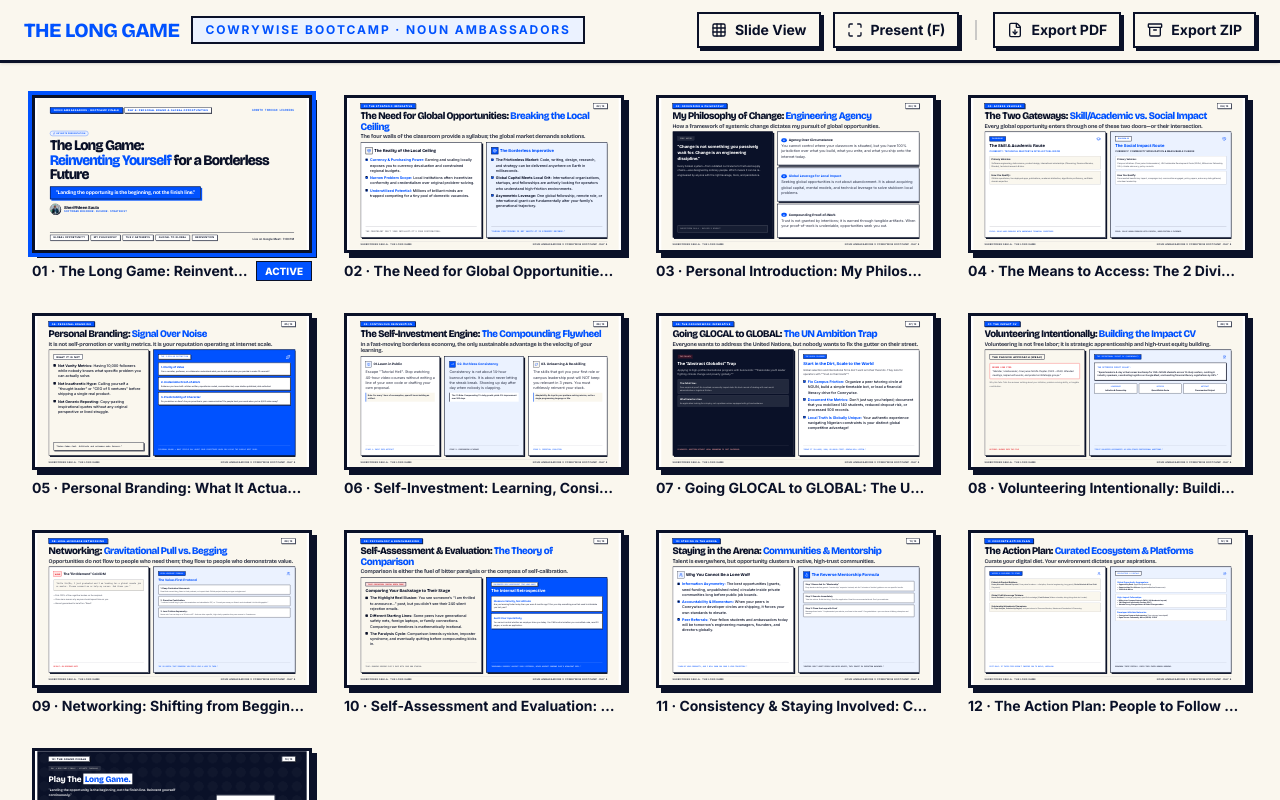
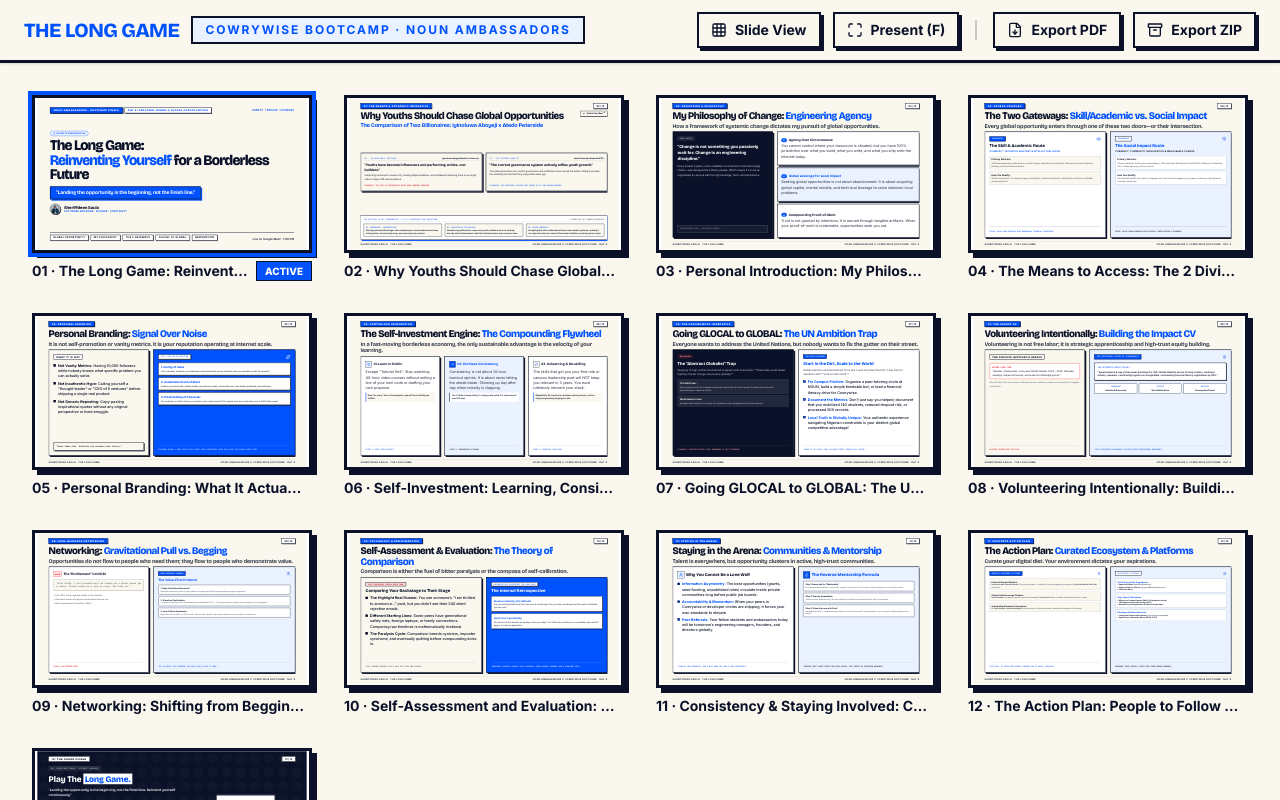
Before and after one commit to SalamBhai/cowrywise-noun-global, a React (Vite) app: page / in a window 1280 px wide. Both pictures are taken after a click on the button "Grid (G)". Built offline with nearby package versions, Linux system fonts and the light colour scheme.

Commit message:
feat(slide2): add billionaire debate between Iyinoluwa Aboyeji and Atedo Peterside with reel link and action levers

```diff
--- a/src/components/deck/slides.tsx
+++ b/src/components/deck/slides.tsx
@@ -115,83 +115,122 @@ export const slides: SlideDef[] = [
   },
 
   /* ==========================================================================
-     SLIDE 2: THE NEED FOR GLOBAL OPPORTUNITIES
+     SLIDE 2: WHY YOUTHS SHOULD CHASE GLOBAL OPPORTUNITIES
      ========================================================================== */
   {
     id: "need-for-global-opportunities",
-    title: "The Need for Global Opportunities: Beyond the Classroom Ceiling",
-    notes:
-      "KEY MESSAGE: Why are we even talking about global opportunities? Break down the local ceiling versus global scale. Highlight that in Nigeria and across Africa, our physical environment can sometimes place artificial ceilings on career velocity, income, and problem scope. The internet democratized access—your proof-of-work has no geographic boundary. Ask the audience: 'How many of you feel the syllabus in class was written for a world that no longer exists?'",
+    title: "Why Youths Should Chase Global Opportunities: A Tale of Two Billionaires",
     render: ({ index, total }) => (
-      <SlideLayout index={index} total={total} label="01: The Strategic imperative">
-        <div>
-          <h2 className="slide-title">
-            The Need for Global Opportunities:
-            <span className="text-[#0052FF] ml-3">Breaking the Local Ceiling</span>
-          </h2>
-          <p className="slide-subtitle mt-2 text-[#0A1128]/80 font-normal">
-            The four walls of the classroom provide a syllabus; the global market demands solutions.
-          </p>
+      <SlideLayout index={index} total={total} label="01: The Debate & Strategic Imperative">
+        <div className="flex items-start justify-between">
+          <div>
+            <h2 className="slide-title">
+              Why Youths Should Chase Global Opportunities
+            </h2>
+            <p className="slide-subtitle mt-1 text-[#0052FF] font-semibold">
+              The Comparison of Two Billionaires: Iyinoluwa Aboyeji x Atedo Peterside
+            </p>
+          </div>
+          <a
+            href="https://www.instagram.com/reels/DbKXWU7omXs/"
+            target="_blank"
+            rel="noreferrer"
+            className="deck-ui-btn px-4 py-2 bg-[#0052FF] text-white hover:bg-[#0039C7] text-sm font-bold shadow-[4px_4px_0_0_#0A1128]"
+          >
+            <ExternalLink className="h-4 w-4 mr-1.5" /> Watch Case Reel ↗
+          </a>
         </div>
 
-        <div className="grid grid-cols-12 gap-8 items-stretch flex-1 my-4">
-          <Card className="col-span-6 p-8 flex flex-col justify-between">
+        {/* Top: The Two Perspectives */}
+        <div className="grid grid-cols-12 gap-6 items-stretch my-3">
+          <Card className="col-span-6 p-6 flex flex-col justify-between" tone="paper">
             <div>
-              <div className="flex items-center gap-3">
-                <span className="brut-flat border-[3px] border-[#0A1128] bg-[#FAF7EE] p-2 text-[#0A1128]">
-                  <Scale className="h-7 w-7 text-[#0052FF]" />
+              <div className="flex items-center justify-between pb-2 border-b-2 border-[#0A1128]/20">
+                <span className="font-mono text-xs font-extrabold uppercase tracking-widest text-[#0052FF]">
+                  01 · The Builder's Critique
                 </span>
-                <h3 className="font-display text-3xl font-extrabold text-[#0A1128]">
-                  The Reality of the Local Ceiling
-                </h3>
+                <span className="font-display font-extrabold text-sm text-[#0A1128]">
+                  Iyinoluwa Aboyeji (Andela / Unicorns)
+                </span>
               </div>
-              <ul className="mt-6 space-y-4">
-                <Bullet>
-                  <strong className="text-[#0052FF]">Currency &amp; Purchasing Power:</strong> Earning and scaling locally exposes you to currency devaluation and constrained regional budgets.
-                </Bullet>
-                <Bullet>
-                  <strong className="text-[#0052FF]">Narrow Problem Scope:</strong> Local institutions often incentivize conformity and credentialism over original problem-solving.
-                </Bullet>
-                <Bullet>
-                  <strong className="text-[#0052FF]">Underutilized Potential:</strong> Millions of brilliant minds are trapped competing for a tiny pool of domestic vacancies.
-                </Bullet>
-              </ul>
+              <p className="font-display text-2xl font-extrabold text-[#0A1128] mt-4 leading-snug">
+                "Youths have become influencers and performing artists—not builders."
+              </p>
+              <p className="text-base text-[#0A1128]/85 mt-2.5 leading-relaxed font-medium">
+                Subjecting ourselves to mediocrity, chasing digital validation, and mistakenly believing there is no longer value in deep craft and excellence.
+              </p>
             </div>
-            <div className="border-t-2 border-[#0A1128]/20 pt-4 mt-4">
-              <span className="text-sm font-mono font-bold uppercase tracking-wider text-[#0A1128]/70">
-                The constraint isn't your intellect—it's your distribution.
+            <div className="mt-3 pt-2 border-t border-[#0A1128]/15">
+              <span className="text-xs font-mono font-bold text-red-600 uppercase">
+                Diagnosis: The trap of performative noise over tangible creation.
               </span>
             </div>
           </Card>
 
-          <Card className="col-span-6 p-8 flex flex-col justify-between" tone="soft">
+          <Card className="col-span-6 p-6 flex flex-col justify-between" tone="paper">
             <div>
-              <div className="flex items-center gap-3">
-                <span className="brut-flat border-[3px] border-[#0A1128] bg-[#0052FF] p-2 text-white">
-                  <Globe className="h-7 w-7 text-white" />
+              <div className="flex items-center justify-between pb-2 border-b-2 border-[#0A1128]/20">
+                <span className="font-mono text-xs font-extrabold uppercase tracking-widest text-[#0052FF]">
+                  02 · The Systemic Reality
                 </span>
-                <h3 className="font-display text-3xl font-extrabold text-[#0052FF]">
-                  The Borderless Imperative
-                </h3>
+                <span className="font-display font-extrabold text-sm text-[#0A1128]">
+                  Atedo Peterside (Stanbic IBTC)
+                </span>
               </div>
-              <ul className="mt-6 space-y-4">
-                <Bullet tone="blue">
-                  <strong className="text-[#0A1128]">The Frictionless Market:</strong> Code, writing, design, research, and strategy can be delivered anywhere on Earth in milliseconds.
-                </Bullet>
-                <Bullet tone="blue">
-                  <strong className="text-[#0A1128]">Global Capital Meets Local Grit:</strong> International organizations, startups, and fellowships are actively looking for operators who understand high-friction environments.
-                </Bullet>
-                <Bullet tone="blue">
-                  <strong className="text-[#0A1128]">Asymmetric Leverage:</strong> One global fellowship, remote role, or international grant can fundamentally alter your family’s generational trajectory.
-                </Bullet>
-              </ul>
+              <p className="font-display text-2xl font-extrabold text-[#0A1128] mt-4 leading-snug">
+                "The current governance system actively stifles youth growth."
+              </p>
+              <p className="text-base text-[#0A1128]/85 mt-2.5 leading-relaxed font-medium">
+                The older generation who control governance and institutions have closed the ladder, failing to provide the enabling environment they enjoyed decades ago.
+              </p>
             </div>
-            <div className="border-t-2 border-[#0A1128]/20 pt-4 mt-4">
-              <span className="text-sm font-mono font-bold uppercase tracking-wider text-[#0052FF]">
-                "Global positioning is not vanity—it is economic defense."
+            <div className="mt-3 pt-2 border-t border-[#0A1128]/15">
+              <span className="text-xs font-mono font-bold text-[#0052FF] uppercase">
+                Diagnosis: The structural ceiling that forces us to look beyond borders.
               </span>
             </div>
           </Card>
+        </div>
+
+        {/* Bottom: Avenues for Corrective Action */}
+        <div className="p-5 bg-white border-[3.5px] border-[#0A1128] shadow-[8px_8px_0_0_#0052FF]">
+          <div className="flex items-center justify-between mb-3 pb-2 border-b-2 border-[#0A1128]/20">
+            <span className="font-mono text-xs font-bold uppercase tracking-wider text-[#0052FF]">
+              The Critique Is Not Condemnatory — It Is A Blueprint For Transition
+            </span>
+            <span className="text-xs font-mono font-bold text-[#0A1128]/70 uppercase">
+              3 Levers For The Younger Generation
+            </span>
+          </div>
+
+          <div className="grid grid-cols-3 gap-5">
+            <div className="p-3.5 bg-[#FAF7EE] border-2 border-[#0A1128]">
+              <span className="font-mono text-xs font-extrabold text-[#0052FF] block mb-1">
+                01. EXPRESSION → INTROSPECTION
+              </span>
+              <p className="text-sm font-semibold text-[#0A1128] leading-snug">
+                Moving past superficial anger and complaining on social media toward deep introspection, structural planning, and securing local systems.
+              </p>
+            </div>
+
+            <div className="p-3.5 bg-[#FAF7EE] border-2 border-[#0A1128]">
+              <span className="font-mono text-xs font-extrabold text-[#0052FF] block mb-1">
+                02. COALITION OF THE WILLING
+              </span>
+              <p className="text-sm font-semibold text-[#0A1128] leading-snug">
+                Abandoning performative rooms and youth confabs in favor of working directly with trusted peers to build hard infrastructure and economic value.
+              </p>
+            </div>
+
+            <div className="p-3.5 bg-[#FAF7EE] border-2 border-[#0A1128]">
+              <span className="font-mono text-xs font-extrabold text-[#0052FF] block mb-1">
+                03. TAKING OWNERSHIP
+              </span>
+              <p className="text-sm font-semibold text-[#0A1128] leading-snug">
+                Accepting that older leadership will pass down broken systems—making it our imperative duty to construct functional institutions and long-term assets.
+              </p>
+            </div>
+          </div>
         </div>
       </SlideLayout>
     ),
```
